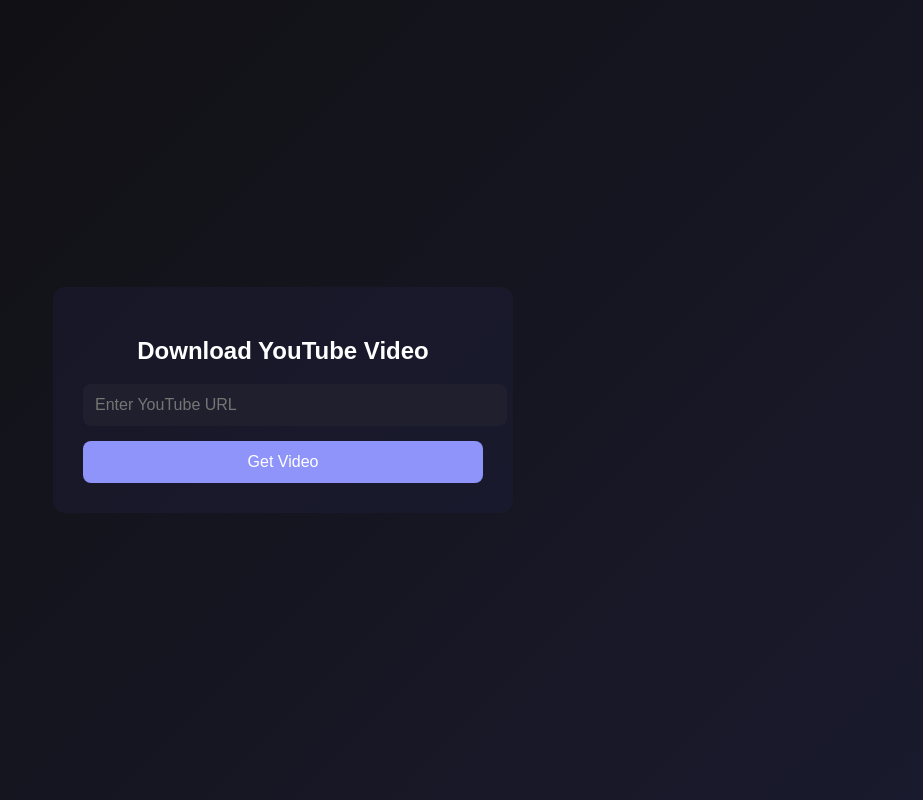
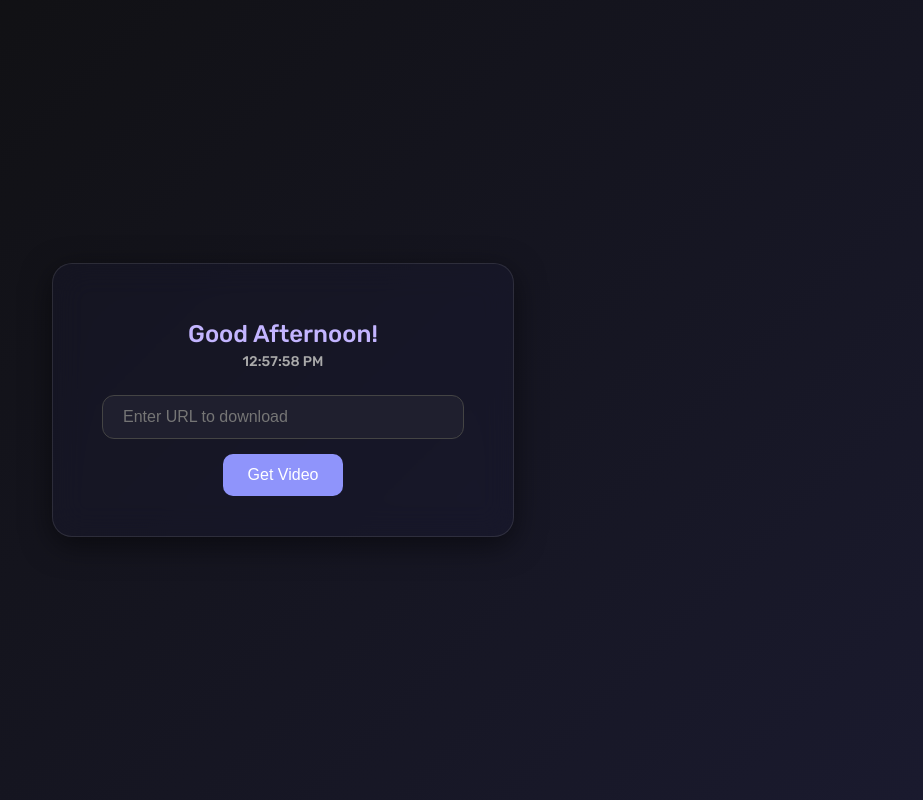
Before and after one commit to adityakat16/Dashboard, a Flask app: page / in a window 1280 px wide. Shown: the whole page, without its empty margins (357-1280 px from the left). Run offline with Flask 3, Linux system fonts and the light colour scheme.

Commit message:
Update index.html

```diff
--- a/templates/index.html
+++ b/templates/index.html
@@ -2,67 +2,176 @@
 <html lang="en">
 <head>
     <meta charset="UTF-8">
-    <meta name="viewport" content="width=device-width, initial-scale=1.0">
-    <title>YouTube Downloader</title>
+    <meta name="viewport" content="width=device-width, initial-scale=1.0"> <!-- Added for mobile responsiveness -->
+    <title>YTDownload</title>
+    <link href="https://fonts.googleapis.com/css2?family=Rubik:wght@300;500&display=swap" rel="stylesheet">
     <style>
         body {
             margin: 0;
+            padding: 0;
             font-family: 'Rubik', sans-serif;
             background: linear-gradient(135deg, #0f0f0f, #1a1a2e);
-            color: white;
+            height: 100vh;
             display: flex;
+            align-items: center;
             justify-content: center;
-            align-items: center;
-            height: 100vh;
+            color: #f0f0f0;
         }
 
         .container {
-            background: rgba(30, 30, 60, 0.4);
-            padding: 30px;
-            border-radius: 12px;
+            background: rgba(30, 30, 60, 0.25);
+            border-radius: 20px;
+            box-shadow: 0 8px 30px rgba(0, 0, 0, 0.5);
+            backdrop-filter: blur(16px);
+            padding: 40px 30px;
             width: 90%;
             max-width: 400px;
             text-align: center;
+            border: 1px solid rgba(255, 255, 255, 0.1);
         }
 
-        input[type="text"] {
-            width: 100%;
-            padding: 12px;
-            border-radius: 8px;
-            border: none;
-            margin-bottom: 15px;
-            font-size: 1rem;
-            background: #1f1f2e;
-            color: white;
+        h1 {
+            font-weight: 500;
+            color: #c3b5ff;
+            font-size: 24px;
+            margin-bottom: 5px;
         }
 
-        button {
-            padding: 12px;
-            width: 100%;
-            background: #8f94fb;
+        .timestamp {
+            font-size: 14px;
+            color: #aaa;
+            margin-bottom: 25px;
+        }
+
+        form input[type="text"] {
+            padding: 12px 20px;
+            width: 80%;
+            border: 1px solid #444;
+            border-radius: 12px;
+            font-size: 16px;
+            outline: none;
+            margin-bottom: 15px;
+            background-color: #1f1f2e;
+            color: #f0f0f0;
+            transition: border-color 0.3s ease, box-shadow 0.3s ease;
+        }
+
+        form input[type="text"]:focus {
+            border-color: #8f94fb;
+            box-shadow: 0 0 6px #8f94fb88;
+        }
+
+        form button {
+            background-color: #8f94fb;
             color: white;
             border: none;
-            border-radius: 8px;
-            font-size: 1rem;
+            padding: 12px 25px;
+            font-size: 16px;
+            border-radius: 10px;
             cursor: pointer;
+            transition: background-color 0.3s ease, box-shadow 0.3s ease;
         }
 
+        form button:hover {
+            background-color: #6c6fe6;
+            box-shadow: 0 0 10px #8f94fb88;
+        }
+
+        /* Styles for messages from Flask */
         .message {
             margin-top: 20px;
-            color: #f88;
+            padding: 15px;
+            border-radius: 10px;
+            font-size: 15px;
+            font-weight: 500;
+            text-align: center;
+            word-wrap: break-word; /* Ensure long messages wrap */
+        }
+
+        .message.error {
+            background-color: rgba(255, 0, 0, 0.2); /* Semi-transparent red */
+            color: #ffcccc; /* Light red text */
+            border: 1px solid rgba(255, 0, 0, 0.4);
+        }
+
+        .message.success {
+            background-color: rgba(0, 255, 0, 0.15); /* Semi-transparent green */
+            color: #ccffcc; /* Light green text */
+            border: 1px solid rgba(0, 255, 0, 0.3);
         }
     </style>
 </head>
 <body>
     <div class="container">
-        <h2>Download YouTube Video</h2>
-        <form method="POST" action="/">
-            <input type="text" name="symbol" placeholder="Enter YouTube URL" required>
-            <button type="submit">Get Video</button>
+        <h1 id="greeting">Hello!</h1>
+        <div class="timestamp" id="timestamp">--:-- --</div>
+
+        <form action="/" method="POST" id="stockForm">
+            <input type="text" name="symbol" placeholder="Enter URL to download" required />
+            <br>
+            <button type="submit" id="getDataButton">Get Video</button>
         </form>
+
+        <!-- Message display area for Flask feedback -->
         {% if message %}
-        <div class="message">{{ message }}</div>
+            <div class="message {% if '❌' in message or 'Error' in message or 'Warning' in message %}error{% else %}success{% endif %}">
+                {{ message }}
+            </div>
         {% endif %}
     </div>
+
+    <script>
+    function updateGreetingAndTimestamp() {
+        const now = new Date();
+        const hours = now.getHours();
+        const timestampElem = document.getElementById("timestamp");
+        const greetingElem = document.getElementById("greeting");
+
+        let greeting = "Hello!";
+        if (hours < 12) {
+            greeting = "Good Morning!";
+        } else if (hours < 17) {
+            greeting = "Good Afternoon!";
+        } else {
+            greeting = "Good Evening!";
+        }
+
+        // Removed "Hello," prefix as it's already in the h1
+        greetingElem.textContent = `${greeting}`;
+
+        const options = { hour: '2-digit', minute: '2-digit', second: '2-digit' };
+        const formattedTime = now.toLocaleTimeString(undefined, options);
+        timestampElem.textContent = formattedTime;
+    }
+
+    // Run initially and then every second
+    updateGreetingAndTimestamp();
+    setInterval(updateGreetingAndTimestamp, 1000);
+
+    const stockForm = document.getElementById('stockForm');
+    const getDataButton = document.getElementById('getDataButton');
+
+    stockForm.addEventListener('submit', (event) => {
+        // Disable button and change text on form submission
+        getDataButton.disabled = true;
+        getDataButton.textContent = 'Processing...';
+
+        // Optional: Clear previous messages when a new submission starts
+        const messageDiv = document.querySelector('.message');
+        if (messageDiv) {
+            messageDiv.remove();
+        }
+    });
+
+    // Re-enable button if page loads with an error (e.g., after a failed download attempt)
+    // This handles cases where the user navigates back or the page reloads due to an error
+    window.onload = function() {
+        if (getDataButton.disabled) {
+            getDataButton.disabled = false;
+            getDataButton.textContent = 'Get Video';
+        }
+    };
+    </script>
+
 </body>
 </html>
```
